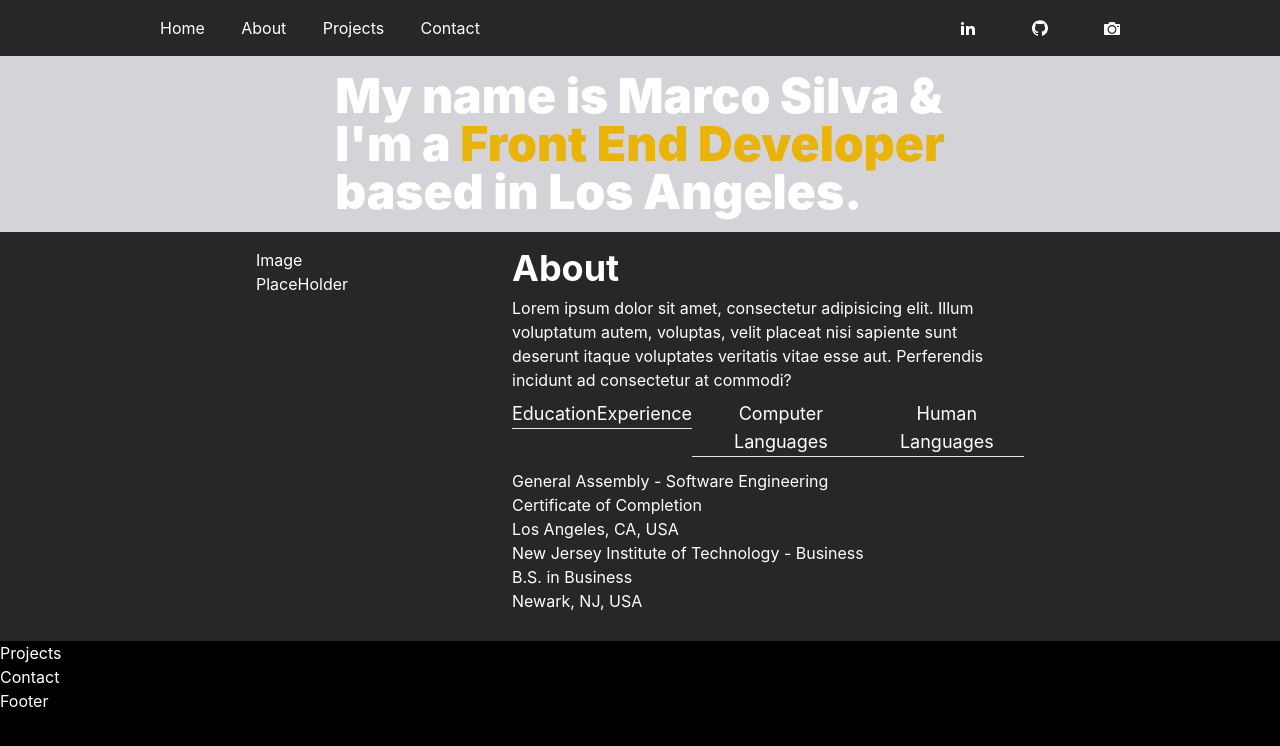
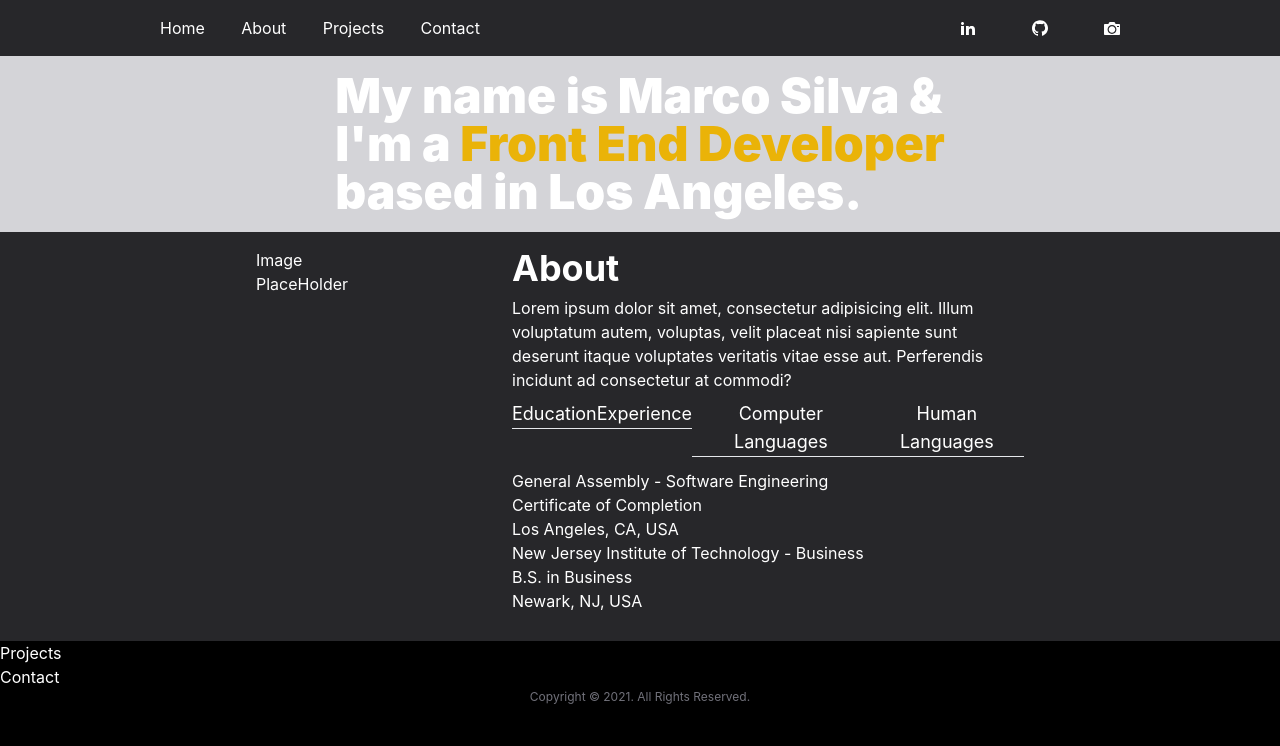
Before and after one commit to mpenajoia/portfolio, a React (Create React App) app: page / in a window 1280 px wide. Shown: the top 746 px of the page. Built offline with nearby package versions, Linux system fonts and the light colour scheme.

Commit message:
Footer, Contact comps made

```diff
--- a/src/App.jsx
+++ b/src/App.jsx
@@ -9,13 +9,6 @@ function App() {
     <ObjectContext.Provider value={{ info }}>
     <div className="flex w-full justify-center flex-col">
         <Home/>
-        <div>
-          Contact
-        </div>
-        <footer>
-          Footer
-        </footer>
-
     </div>
     </ObjectContext.Provider>
   );
--- /dev/null
+++ b/src/components/Contact.jsx
@@ -0,0 +1,9 @@
+import React from 'react'
+
+function Contact() {
+  return (
+    <div>Contact</div>
+  )
+}
+
+export default Contact
--- /dev/null
+++ b/src/components/Footer.jsx
@@ -0,0 +1,13 @@
+import React from 'react'
+
+function Footer() {
+  return (
+    <div className='flex justify-center'>
+        <p className='text-xs text-zinc-500'>
+            Copyright © 2021. All Rights Reserved.
+        </p>
+    </div>
+  )
+}
+
+export default Footer
--- a/src/components/Home.jsx
+++ b/src/components/Home.jsx
@@ -1,5 +1,5 @@
 import React from 'react'
-import { About, Navbar, Hero, Projects } from './index'
+import { About, Navbar, Hero, Projects, Footer, Contact } from './index'
 
 function Home() {
 
@@ -9,6 +9,8 @@ function Home() {
         <Hero />
         <About />
         <Projects />
+        <Contact />
+        <Footer />
     </div>
   )
 }
--- a/src/components/index.jsx
+++ b/src/components/index.jsx
@@ -3,3 +3,5 @@ export { default as Hero } from "./Hero";
 export { default as Navbar } from "./Navbar";
 export { default as AboutCard } from "./AboutCard";
 export { default as Projects } from "./Projects";
+export { default as Contact } from "./Contact";
+export { default as Footer } from "./Footer";
```
